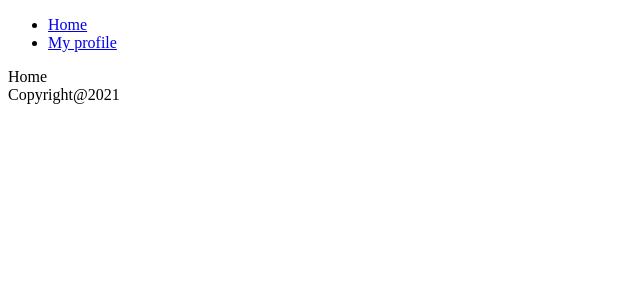
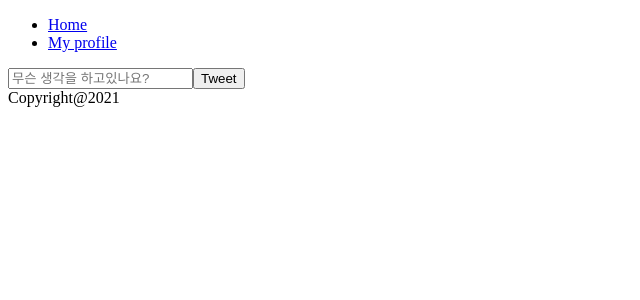
Before and after one commit to DevLeeYG/deployTwt, a React (Create React App) app: page /#/ in a window 1280 px wide. Shown: the top 300 px of the page, without its empty margins (0-640 px from the left). Built offline with nearby package versions, Linux system fonts and the light colour scheme; no server answers; sample sign-in values are in the browser's storage.

Commit message:
createDb

```diff
--- a/src/Page/Auth.js
+++ b/src/Page/Auth.js
@@ -1,3 +1,4 @@
+//로그인 환경
 import { authService, firebaseInstance } from "../firebase";
 import React, { useState } from "react";
 
--- a/src/Page/Home.js
+++ b/src/Page/Home.js
@@ -1,7 +1,34 @@
-import React from "react";
+//홈.. 페이지로 프로필이나 트윗등록이나 여러가지 할수잇는 환경이다
+import { useState } from "react";
+import { dbService } from "../firebase";
 
 const Home = () => {
-  return <span>Home</span>;
+  const [tweet, setTweet] = useState("");
+
+  const onSubmit = async (event) => {
+    event.preventDefault();
+    await dbService
+      .collection("twees")
+      .add({ text: tweet, createdAt: Date.now() });
+    setTweet("");
+  };
+
+  const onChange = (event) => {
+    setTweet(event.target.value);
+  };
+
+  return (
+    <form onSubmit={onSubmit}>
+      <input
+        type="text"
+        placeholder="무슨 생각을 하고있나요?"
+        maxLength={120}
+        value={tweet}
+        onChange={onChange}
+      />
+      <input type="submit" value="Tweet" />
+    </form>
+  );
 };
-
+//제출 서브밋에 벨류를 설정해주면 트윗으로 문자가 변하고 타입을 서브밋으로하면 클릭버튼으로 바뀐다
 export default Home;
--- a/src/firebase.js
+++ b/src/firebase.js
@@ -1,7 +1,7 @@
 import firebase from "firebase/compat/app";
 
 import "firebase/compat/auth";
-import "firebase/compat/firestore";
+import "firebase/compat/firestore"; // 파이어베이스 데이터베이스
 const firebaseConfig = {
   apiKey: process.env.REACT_APP_API_KEY,
   authDomain: process.env.REACT_APP_AUTO_DOMAIN,
@@ -15,5 +15,6 @@ firebase.initializeApp(firebaseConfig); // 여기서만 사용할것
 
 export const authService = firebase.auth(); //다른 컴포넌트에서 참조할것이므로 익스포트하고
 export const firebaseInstance = firebase;
+export const dbService = firebase.firestore(); //홈에서 데이터베이스를 저장할거다
 
 //오토 서비스를 잘 받아오는지?
```
